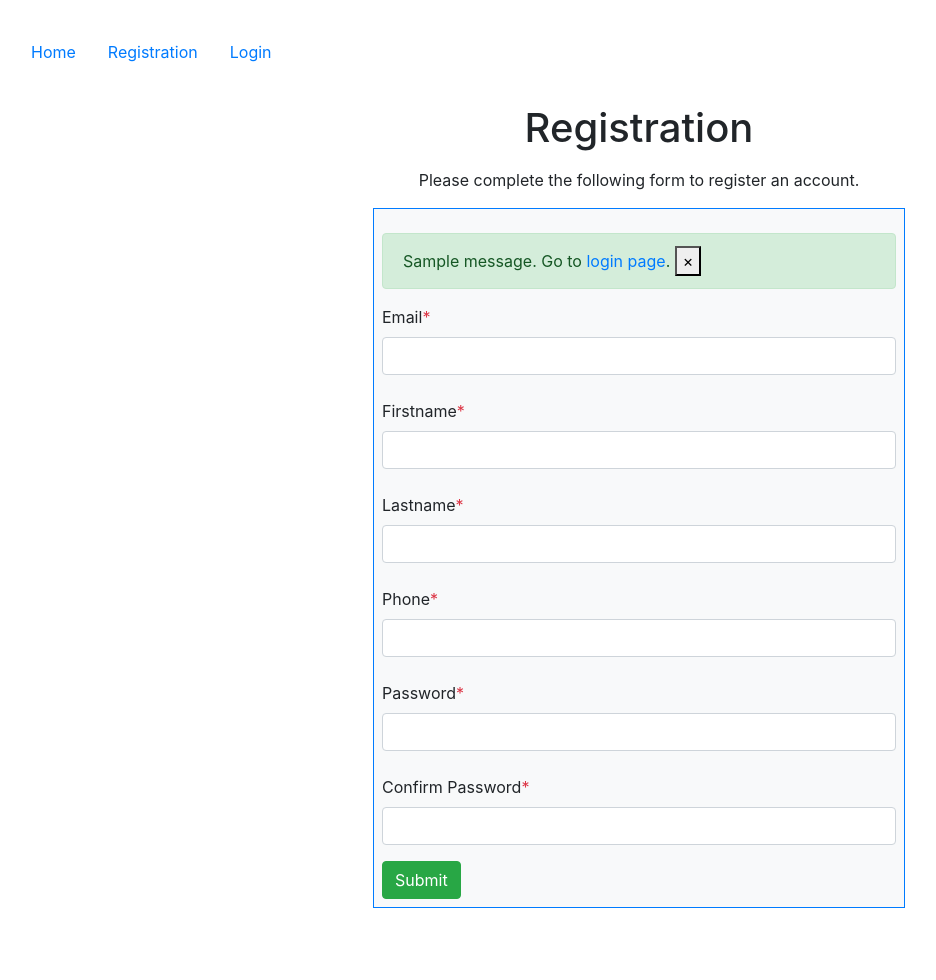
After one commit to CAndre0904/portfolio, a Flask app: page /registration in a window 1280 px wide. The commit adds this page. Shown: the whole page, without its empty margins (1-937 px from the left). Run offline with Flask 3, Linux system fonts and the light colour scheme; tables that the repository leaves empty hold one stand-in row (values such as "Sample post"); one stand-in notice (Sample message) is shown.

Commit message:
Added login and registration functionality with a SQLAlchemy database.

```diff
--- a/finance-manager/config.py
+++ /dev/null
@@ -1,3 +0,0 @@
-from flask import Flask
-
-app = Flask(__name__)
--- a/finance-manager/requirements.txt
+++ /dev/null
@@ -1 +0,0 @@
-Flask
--- a/finance-manager/templates/home/index.html
+++ /dev/null
@@ -1,6 +0,0 @@
-{% extends "base.html" %}
-
-{% block content %}
-    <h1>Finance Manager</h1>
-    <p>Home Page</p>
-{% endblock %}
--- /dev/null
+++ b/finance_manager/accounts/forms.py
@@ -0,0 +1,21 @@
+from flask_wtf import FlaskForm
+from wtforms import StringField, PasswordField, SubmitField
+from wtforms.validators import DataRequired, EqualTo, Length, regexp, Email
+
+class RegistrationForm(FlaskForm):
+    # Declaring the form's attributes with their validators
+    email = StringField(validators=[DataRequired(), Email(message="Invalid email address.")])
+    firstname = StringField(validators=[DataRequired(), regexp('^[a-zA-Z\-]+$', message="Invalid first name.")])
+    lastname = StringField(validators=[DataRequired(), regexp('^[a-zA-Z\-]+$', message="Invalid last name.")])
+    phone = StringField(validators=[DataRequired(), regexp('02\d-\d{8}|011\d-\d{7}|01\d1-\d{7}|01\d{3}-\d{5}|01\d{3}-\d{6}', message="Invalid phone number.")])
+    password = PasswordField(validators=[DataRequired(),
+                                         Length(8, 15, message="Password must be between 8 and 15 characters long."),
+                                         regexp('.*[a-zA-Z\d\!\@\£\$\%\^\&\*\(\)\)\+\=\/\\\?\,\.\<\>\{\}\'\"\#\€\`\~\;\:\-\_\.]',message='Password must contain both one uppercase letter, one lowercase letter, a number and a special character out of the following !@£$%^&*())+=/\?,.<>{}'"#€`~;:-_.")])
+    confirm_password = PasswordField(validators=[DataRequired(), EqualTo('password', message="Both password fields must be the equal!\n")])
+    submit = SubmitField()
+
+class LoginForm(FlaskForm):
+    # Declaring the form's attributes with their validators
+    email = StringField(validators=[DataRequired()])
+    password = StringField(validators=[DataRequired()])
+    submit = SubmitField()
--- /dev/null
+++ b/finance_manager/accounts/views.py
@@ -0,0 +1,107 @@
+from datetime import datetime
+from flask import Blueprint, render_template, flash, redirect, url_for, session, request, abort
+from finance_manager.accounts.forms import RegistrationForm, LoginForm
+from flask_limiter import Limiter
+from flask_limiter.util import get_remote_address
+from flask_login import login_user, login_required, current_user
+from argon2 import PasswordHasher
+import pyotp
+from cryptography.fernet import Fernet
+from hashlib import scrypt
+import base64
+
+# Declaring the password hasher
+ph = PasswordHasher()
+accounts_bp = Blueprint('accounts', __name__, template_folder='templates')
+
+from finance_manager.config import User, db, app
+
+@accounts_bp.route('/registration', methods=['GET', 'POST'])
+def registration():
+
+    # Checking if the user is authenticated as they would have already registered if they are
+    if current_user.is_authenticated:
+        flash('You have already registered.', category="primary")
+        # Redirecting the user to their corresponding page
+        if current_user.role == "db_admin":
+            return redirect("http://127.0.0.1:5000/admin")
+        else:
+            return redirect("http://127.0.0.1:5000")
+    # Declaring the form
+    form = RegistrationForm()
+    # Checking if the form is valid
+    if form.validate_on_submit():
+        # Checking if the email already exists
+        if User.query.filter_by(email=form.email.data).first():
+            # Alerting the user that the email already exists
+            flash('Email already exists', category="danger")
+            return render_template('accounts/registration.html', form=form)
+        # Hashing the password
+        password_hash = ph.hash(form.password.data)
+        # Creating the user object to be added
+        new_user = User(email=form.email.data, firstname=form.firstname.data, lastname=form.lastname.data, phone=form.phone.data, password=password_hash)
+        # Adding the user to the database
+        db.session.add(new_user)
+        db.session.commit()
+        flash('Account Created', category='success')
+    # Rendering the registration page
+    return render_template('accounts/registration.html', form=form)
+
+@accounts_bp.route('/login', methods=['GET', 'POST'])
+@Limiter.limit(self=Limiter(key_func=get_remote_address, app=app), limit_value='20 per minute')
+def login():
+    # Checking if the user is authenticated as they would have already logged in if they are
+    if current_user.is_authenticated:
+        flash('You have already logged in.', category="primary")
+        # Redirecting the user to their corresponding page
+        if current_user.role == "db_admin":
+            return redirect("http://127.0.0.1:5000/admin")
+        else:
+            return redirect("http://127.0.0.1:5000")
+    # Setting the authentication attempts to 0 if the user has not already attempted logging in
+    if not session.get('authentication_attempts'):
+        session['authentication_attempts'] = 0
+    # Declaring the form
+    form = LoginForm()
+    if form.validate_on_submit():
+        # Searching for the email
+        if User.query.filter_by(email=form.email.data).first():
+            # Declaring a user object for the email to compare the values
+            userLogin = User.query.filter_by(email=form.email.data).first()
+            # Checking if the password is correct and either the pin is correct or MFA is not yet enabled
+            if userLogin.verify_password(form.password.data):
+
+
+                    flash('Login Successful', category='success')
+                    session['authentication_attempts'] = 0
+                    login_user(userLogin)
+                    # Redirecting the user to their corresponding page
+                    if current_user.role=="db_admin":
+                        return redirect("http://127.0.0.1:5000/admin")
+                    else:
+                        return redirect("http://127.0.0.1:5000")
+            else:
+                # If email is correct but password is incorrect an authentication attempt will be added
+                session['authentication_attempts'] = session.get('authentication_attempts') + 1
+                # If the user has had 3 attempts then they will be locked out
+                if session.get('authentication_attempts') >= 3:
+                    return render_template('accounts/login.html')
+                else:
+                    # Alerting the user as to how many attempts they have left
+                    flash(('Invalid user details, ' + str(3 - session.get('authentication_attempts')) + ' attempts remaining'), category="danger")
+        else:
+            session['authentication_attempts'] = session.get('authentication_attempts') + 1
+            # If the user has had 3 attempts then they will be locked out
+            if session.get('authentication_attempts') >= 3:
+                return render_template('accounts/login.html')
+
+            else:
+                # Alerting the user as to how many attempts they have left
+                flash(('Invalid user details, ' + str(3 - session.get('authentication_attempts')) + ' attempts remaining'), category="danger")
+    return render_template('accounts/login.html', form=form)
+
+# Declaring a method to unlock the account after exceeding login attempts
+@accounts_bp.route('/unlock')
+def unlock():
+    session['authentication_attempts'] = 0
+    return redirect(url_for('accounts.login'))
--- /dev/null
+++ b/finance_manager/app.py
@@ -0,0 +1,17 @@
+from finance_manager.config import app
+from flask import render_template, url_for, redirect
+from flask_login import logout_user, login_required
+
+@app.route('/logout')
+@login_required
+def logout():
+    logout_user()
+    return redirect(url_for('index'))
+
+@app.route('/')
+def index():
+    return render_template('home/index.html')
+
+if __name__ == '__main__':
+    # Running the app
+    app.run()
--- /dev/null
+++ b/finance_manager/templates/accounts/registration.html
@@ -0,0 +1,75 @@
+{% extends "base.html" %}
+
+{% block content %}
+    <div class="container">
+        <h1>Registration</h1>
+        <div class="p-2 row">
+            <div class="col-3"></div>
+            <div class="col-6">
+                <div>
+                    <p>Please complete the following form to register an account.
+                    </p>
+                </div>
+                <form method="POST">
+                    <div class="text-left p-2 bg-light border border-primary">
+                        <div style="text-align: left">
+                            {{ form.csrf_token() }}
+                            <div>
+                                {% with messages = get_flashed_messages(with_categories=true) %}
+                                {% for category, message in messages %}
+                            <div class="alert alert-{{ category }} mt-3 alert-dismissible" role="alert">
+                                {{ message }}. Go to <a href="{{ url_for('accounts.login') }}">login page</a>.
+                                <button type="button" class="btn-close" data-bs-dismiss="alert" onclick=delete_flash(this)>
+                                    <span>&times;</span>
+                                </button>
+                            </div>
+                            {% endfor %}
+                            {% endwith %}
+                        </div>
+                            <div class="form-group">
+                                {{ form.email.label}}<span class="text-danger">*</span>
+                                {{ form.email(class="form-control") }}
+                                {% for error in form.email.errors %}
+                                    {{ error }}
+                                {% endfor %}
+                                <br>
+                                {{ form.firstname.label}}<span class="text-danger">*</span>
+                                {{ form.firstname(class="form-control") }}
+                                {% for error in form.firstname.errors %}
+                                    {{ error }}
+                                {% endfor %}
+                                <br>
+                                {{ form.lastname.label}}<span class="text-danger">*</span>
+                                {{ form.lastname(class="form-control") }}
+                                {% for error in form.lastname.errors %}
+                                    {{ error }}
+                                {% endfor %}
+                                <br>
+                                {{ form.phone.label}}<span class="text-danger">*</span>
+                                {{ form.phone(class="form-control") }}
+                                {% for error in form.phone.errors %}
+                                    {{ error }}
+                                {% endfor %}
+                                <br>
+                                {{ form.password.label}}<span class="text-danger">*</span>
+                                {{ form.password(class="form-control") }}
+                                {% for error in form.password.errors %}
+                                    {{ error }}
+                                {% endfor %}
+                                <br>
+                                {{ form.confirm_password.label}}<span class="text-danger">*</span>
+                                {{ form.confirm_password(class="form-control") }}
+                                {% for error in form.confirm_password.errors %}
+                                    {{ error }}
+                                {% endfor %}
+                            </div>
+                        </div>
+                        <div>
+                            {{ form.submit(class="btn btn-success") }}
+                        </div>
+                    </div>
+                </form>
+            </div>
+        </div>
+    </div>
+{% endblock %}
--- a/finance-manager/templates/base.html
+++ b/finance_manager/templates/base.html
@@ -4,7 +4,7 @@
     <meta charset="UTF-8">
     <meta http-equiv="X-UA-Compatible" content="IE=edge">
     <meta name="viewport" content="width=device-width, initial-scale=1">
-    <title>Finance Mnanager</title>
+    <title>Finance Manager</title>
     <link rel="stylesheet" href="https://cdn.jsdelivr.net/npm/bootstrap@4.6.2/dist/css/bootstrap.min.css">
     <script src="https://cdn.jsdelivr.net/npm/bootstrap@5.2.2/dist/js/bootstrap.bundle.min.js"></script>
 </head>
@@ -19,6 +19,12 @@
 <section class="container-fluid p-3 my-3">
     <nav class="nav nav-pills flex-column flex-sm-row">
         <a class="nav-item nav-link" href="{{ url_for('index') }}">Home</a>
+        {% if current_user.is_anonymous %}
+            <a class="nav-item nav-link" href="{{ url_for('accounts.registration') }}">Registration</a>
+            <a class="nav-item nav-link" href="{{ url_for('accounts.login') }}">Login</a>
+        {% else %}
+            <a class="nav-item nav-link" href="{{ url_for('logout') }}">Logout</a>
+        {% endif %}
     </nav>
     <div class="container-fluid p-3 my-3 text-center">
 
```
Also changed, not shown: finance-manager/app.py (deleted, +0 -10 lines), finance_manager/config.py (added, +109 -0 lines), finance_manager/requirements.txt (added, +28 -0 lines), finance_manager/templates/accounts/login.html (added, +57 -0 lines), finance_manager/templates/home/index.html (added, +11 -0 lines), 2 other files.
